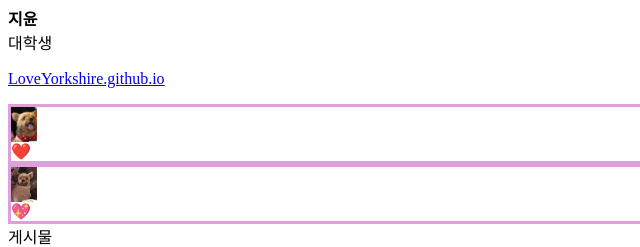
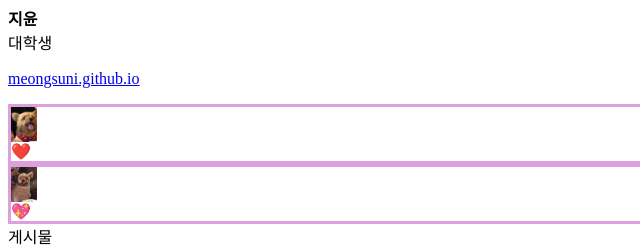
Before and after one commit to meongsuni/instagram, a plain HTML site: page index.html in a window 1280 px wide. Shown: the part 458-705 px from the top of the page, 0-640 px from the left. Drawn offline with Linux system fonts and the light colour scheme.

Commit message:
ver 1.0 html 뼈대

```diff
--- a/index.html
+++ b/index.html
@@ -18,7 +18,7 @@
            대학생<br/>
            </p>
            <p>
-           <a href="LoveYorkshire.github.io">LoveYorkshire.github.io</a>
+           <a href="https://meongsuni.github.io">meongsuni.github.io</a>
            </p>
         </div>
         <div>
```
